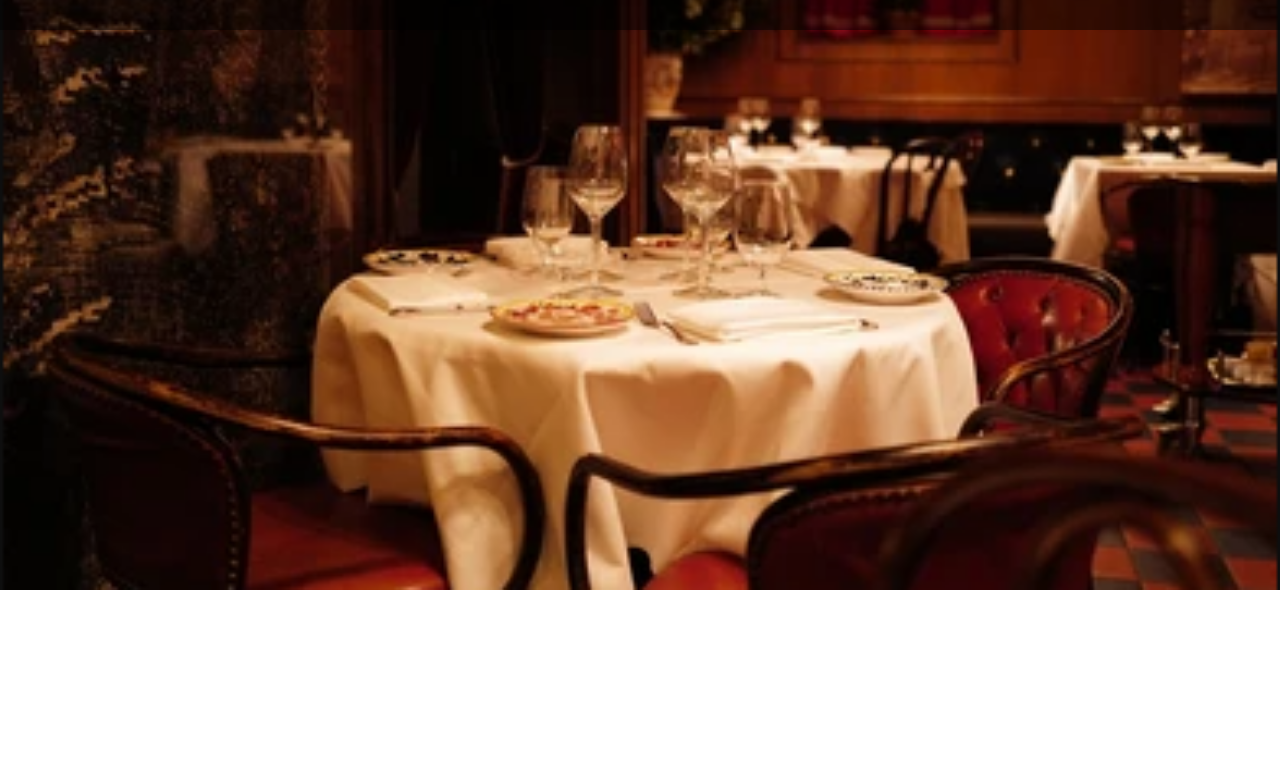
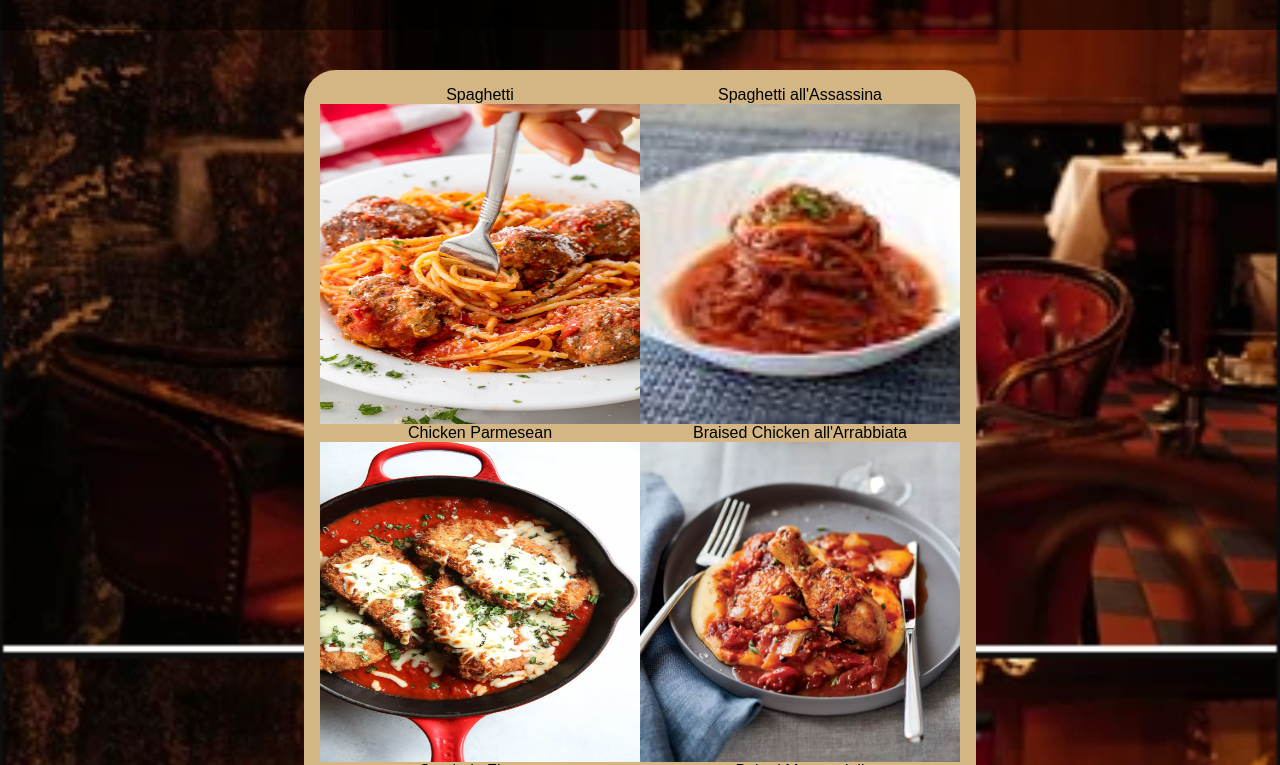
Before and after one commit to Tyree-White/restaurant-page, a website built with webpack: page dist/index.html in a window 1280 px wide. Shown: the part 210-975 px from the top of the page. Before the commit the page ends 800 px from the top, so only its background shows below. Built offline with nearby package versions, Linux system fonts and the light colour scheme; files whose address does not match are found by name.

Commit message:
Add picture to menu item div

```diff
--- a/package.json
+++ b/package.json
@@ -5,6 +5,7 @@
   "main": "index.js",
   "scripts": {
     "test": "echo \"Error: no test specified\" && exit 1",
+    "watch": "webpack --watch",
     "build": "webpack"
   },
   "keywords": [],
--- a/src/contact.js
+++ b/src/contact.js
@@ -13,9 +13,9 @@ function createRestaurantContactPage() {
     nav.appendChild(navList);
 
     const home = document.createElement('button');
-    home.classList.add('home');
+    home.classList.add('home-btn');
     const menu = document.createElement('button');
-    menu.classList.add('menu');
+    menu.classList.add('menu-btn');
     const contact = document.createElement('button');
     contact.classList.add('contact-btn');
     home.textContent = 'Home';
--- a/src/home.js
+++ b/src/home.js
@@ -14,9 +14,9 @@ function createRestaurantHomePage() {
     nav.appendChild(navList);
 
     const home = document.createElement('button');
-    home.classList.add('home');
+    home.classList.add('home-btn');
     const menu = document.createElement('button');
-    menu.classList.add('menu');
+    menu.classList.add('menu-btn');
     const contact = document.createElement('button');
     contact.classList.add('contact-btn');
     home.textContent = 'Home';
@@ -45,7 +45,7 @@ function createRestaurantHomePage() {
     locationDiv.textContent = 'Location';
 
     const aboutInfo = document.createElement('p');
-    aboutInfo.textContent = "Benvenuto a Medici! Welcome to Medici's where we serve the finest Italian food in the world from the most renowned Italian chefs. Medici's has been the origin to 100s of world renowned chefs, as well signature foods since it's founding in 1502. Some of our classics are the Spaghetti All'Assassina(Assassin's Spaghetti), Italian Rataouille, and our Italian Meat Lover's Pizza."
+    aboutInfo.textContent = "Benvenuto a Medici! Welcome to Medici's where we serve the finest Italian food in the world from the most renowned Italian chefs. Medici's has been the origin to over 100 of the worlds most renowned chefs, as well signature foods since it's founding in 1502. Some of our classics are the Spaghetti all'Assassina(Assassin's Spaghetti), Italian Rataouille, and our Steak da Firenze."
     aboutDiv.appendChild(aboutInfo);
 
     const hoursInfo = document.createElement('p');
--- a/src/menu.js
+++ b/src/menu.js
@@ -14,9 +14,9 @@ function createRestaurantMenuPage() {
     nav.appendChild(navList);
 
     const home = document.createElement('button');
-    home.classList.add('home');
+    home.classList.add('home-btn');
     const menu = document.createElement('button');
-    menu.classList.add('menu');
+    menu.classList.add('menu-btn');
     const contact = document.createElement('button');
     contact.classList.add('contact-btn');
     home.textContent = 'Home';
@@ -31,6 +31,58 @@ function createRestaurantMenuPage() {
     content.setAttribute('id', 'content');
     content.classList.add('menu');
     body.appendChild(content);
+
+    const menuItem1 = document.createElement('div');
+    const menuItem2 = document.createElement('div');
+    const menuItem3 = document.createElement('div');
+    const menuItem4 = document.createElement('div');
+    const menuItem5 = document.createElement('div');
+    const menuItem6 = document.createElement('div');
+    const menuItem7 = document.createElement('div');
+    const menuItem8 = document.createElement('div');
+
+    content.appendChild(menuItem1);
+    content.appendChild(menuItem2);
+    content.appendChild(menuItem3);
+    content.appendChild(menuItem4);
+    content.appendChild(menuItem5);
+    content.appendChild(menuItem6);
+    content.appendChild(menuItem7);
+    content.appendChild(menuItem8);
+
+    menuItem1.textContent = 'Spaghetti';
+    menuItem2.textContent = "Spaghetti all'Assassina";
+    menuItem3.textContent = 'Chicken Parmesean';
+    menuItem4.textContent = "Braised Chicken all'Arrabbiata";
+    menuItem5.textContent = 'Steak da Firenze';
+    menuItem6.textContent = 'Baked Mostaccioli';
+    menuItem7.textContent = 'Chicken Picatta';
+    menuItem8.textContent = 'Italian Ratatouille';
+
+    const spag = document.createElement('img');
+    spag.src = 'img/spag.jpg';
+    menuItem1.appendChild(spag);
+    const assassinSpag = document.createElement('img');
+    assassinSpag.src = 'img/assassinsspaghetti.jpeg';
+    menuItem2.appendChild(assassinSpag);
+    const chickenParm = document.createElement('img');
+    chickenParm.src = 'img/parm.jpg';
+    menuItem3.appendChild(chickenParm);
+    const chickenArrabbiata = document.createElement('img');
+    chickenArrabbiata.src = 'img/arrabiata.webp';
+    menuItem4.appendChild(chickenArrabbiata);
+    const firenzeSteak = document.createElement('img');
+    firenzeSteak.src = 'img/florentinesteak.webp';
+    menuItem5.appendChild(firenzeSteak);
+    const mostaccioli = document.createElement('img');
+    mostaccioli.src = 'img/mostaccioli.jpeg';
+    menuItem6.appendChild(mostaccioli);
+    const chickenPicatta = document.createElement('img');
+    chickenPicatta.src = 'img/piccatta.jpeg';
+    menuItem7.appendChild(chickenPicatta);
+    const italianRatatouille = document.createElement('img');
+    italianRatatouille.src = 'img/italianratat.jpg';
+    menuItem8.appendChild(italianRatatouille)
 }
 
 export default createRestaurantMenuPage;
```
Also changed, not shown: dist/img/arrabiata.webp (renamed from src/img/201001-xl-braised-chicken-all-arrabbiata-0dcf81fe7f7a4f40bb7e8ef89b776e7c.webp), dist/img/assassinsspaghetti.jpeg (renamed from src/img/download.jpeg), dist/img/florentinesteak.webp (renamed from src/img/HD-200903-r-florentine-steak-6ad43ba7875d4e6f8728ea31ea360216.webp), dist/img/italianratat.jpg (renamed from src/img/Italian-Ratatouille-Update-12-768x946.jpg), dist/img/mostaccioli.jpeg (renamed from src/img/delish-191112-baked-mostaccioli-0274-portrait-pf-1662419964.jpeg), dist/img/new-york-united-states-march-260nw-2137190399.webp (deleted), dist/img/parm.jpg (renamed from src/img/1486652910-easy-chicken-parmp1.jpg), dist/img/piccatta.jpeg (renamed from src/img/delishchickenpiccatavertical-1662420919.jpeg), dist/img/spag.jpg (renamed from src/img/gallery-1506456122-delish-spaghetti-meatballs-2.jpg), dist/index.html, dist/main.js, dist/style.css.
